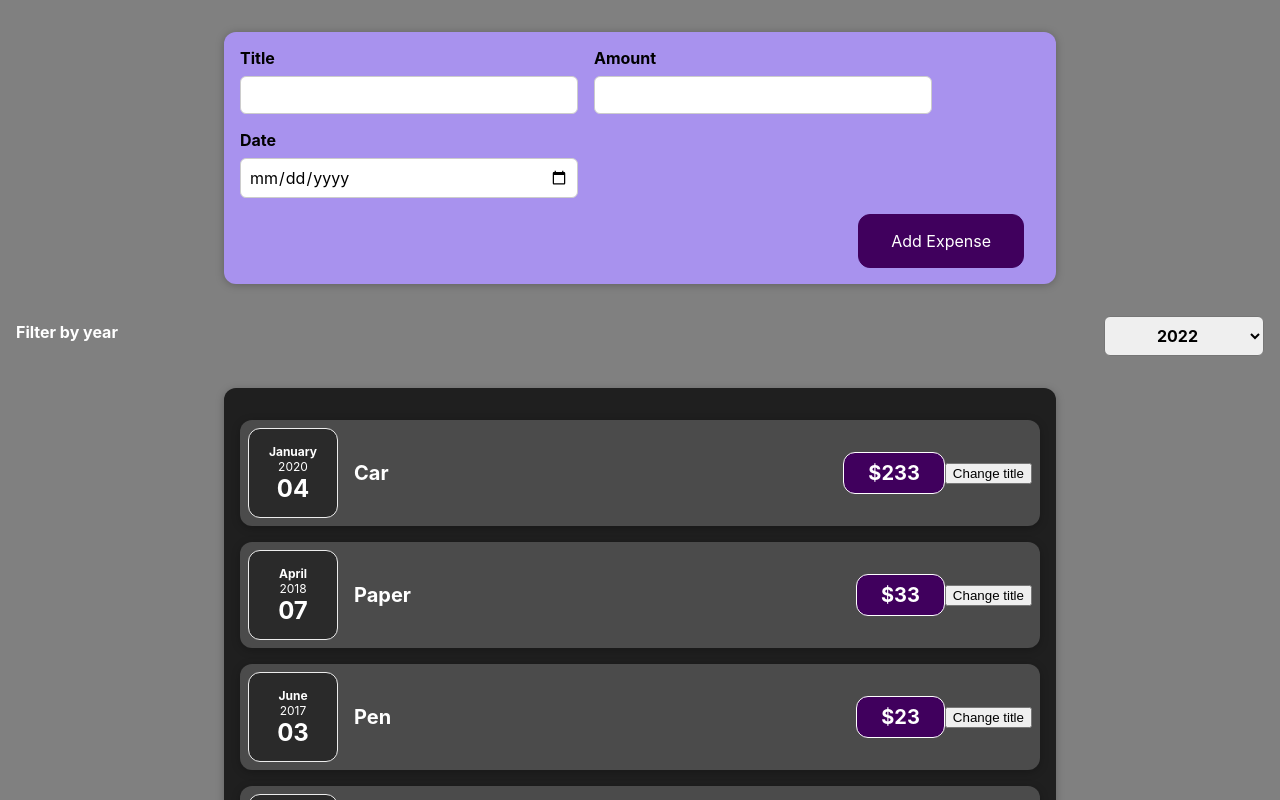
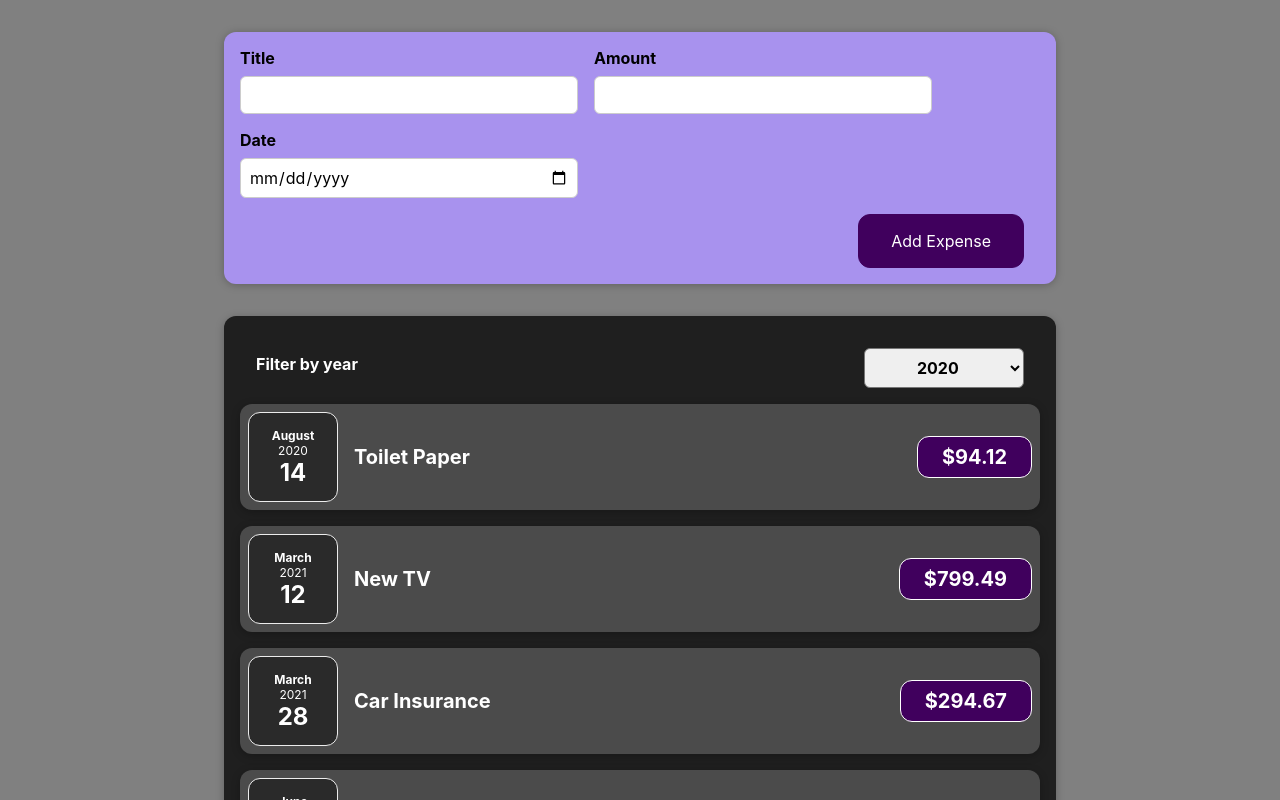
Before and after one commit to basma-skaik/react-complete-guide, a React (Create React App) app: page / in a window 1280 px wide. Shown: the top 800 px of the page. Built offline with nearby package versions, Linux system fonts and the light colour scheme.

Commit message:
Updating section 4

```diff
--- a/src/App.js
+++ b/src/App.js
@@ -1,12 +1,29 @@
+import React from "react";
+
+import NewExpense from "./components/NewExpense/NewExpense";
 import Expenses from "./components/Expenses/Expenses";
-import NewExpense from "./components/NewExpense/NewExpense";
 
 const App = () => {
   const expenses = [
-    { id: "e1", title: "Car", amount: "233", date: new Date(2019, 12, 4) },
-    { id: "e2", title: "Paper", amount: "33", date: new Date(2018, 3, 7) },
-    { id: "e3", title: "Pen", amount: "23", date: new Date(2017, 5, 3) },
-    { id: "e4", title: "Water", amount: "3", date: new Date(2022, 8, 8) },
+    {
+      id: "e1",
+      title: "Toilet Paper",
+      amount: 94.12,
+      date: new Date(2020, 7, 14),
+    },
+    { id: "e2", title: "New TV", amount: 799.49, date: new Date(2021, 2, 12) },
+    {
+      id: "e3",
+      title: "Car Insurance",
+      amount: 294.67,
+      date: new Date(2021, 2, 28),
+    },
+    {
+      id: "e4",
+      title: "New Desk (Wooden)",
+      amount: 450,
+      date: new Date(2021, 5, 12),
+    },
   ];
 
   const addExpenseHandler = (expense) => {
@@ -14,9 +31,16 @@ const App = () => {
     console.log(expense);
   };
 
+  // return React.createElement(
+  //   'div',
+  //   {},
+  //   React.createElement('h2', {}, "Let's get started!"),
+  //   React.createElement(Expenses, { items: expenses })
+  // );
+
   return (
     <div>
-      <NewExpense onAddExpense = {addExpenseHandler} />
+      <NewExpense onAddExpense={addExpenseHandler} />
       <Expenses items={expenses} />
     </div>
   );
--- a/src/components/Expenses/ExpenseDate.js
+++ b/src/components/Expenses/ExpenseDate.js
@@ -1,3 +1,5 @@
+import React from "react";
+
 import "./ExpenseDate.css";
 
 const ExpenseDate = (props) => {
--- a/src/components/Expenses/ExpenseItem.js
+++ b/src/components/Expenses/ExpenseItem.js
@@ -1,24 +1,17 @@
-import { useState } from "react";
-import "./ExpenseItem.css";
+import React from "react";
+
 import ExpenseDate from "./ExpenseDate";
 import Card from "../UI/Card";
+import "./ExpenseItem.css";
 
 const ExpenseItem = (props) => {
-  const [title, setTitle] = useState(props.title);
-  console.log("excuted!");
-
-  const clickHandler = () => {
-    setTitle("updated");
-    console.log(title);
-  };
   return (
     <Card className="expense-item">
       <ExpenseDate date={props.date} />
       <div className="expense-item__description">
-        <h2>{title}</h2>
+        <h2>{props.title}</h2>
         <div className="expense-item__price">${props.amount}</div>
       </div>
-      <button onClick={clickHandler}>Change title</button>
     </Card>
   );
 };
--- a/src/components/Expenses/Expenses.js
+++ b/src/components/Expenses/Expenses.js
@@ -1,18 +1,24 @@
+import React, { useState } from "react";
+
 import ExpenseItem from "./ExpenseItem";
-import "./Expenses.css";
 import Card from "../UI/Card";
 import ExpensesFilter from "./ExpensesFilter";
+import "./Expenses.css";
 
 const Expenses = (props) => {
-  const filterExpenseHandler = (enterdExpense) => {
-    console.log(enterdExpense);
-    console.log("form Expense.js");
+  const [filteredYear, setFilteredYear] = useState("2020");
+
+  const filterChangeHandler = (selectedYear) => {
+    setFilteredYear(selectedYear);
   };
 
   return (
     <div>
-      <ExpensesFilter onFilterExpense={filterExpenseHandler} />
       <Card className="expenses">
+        <ExpensesFilter
+          selected={filteredYear}
+          onChangeFilter={filterChangeHandler}
+        />
         <ExpenseItem
           title={props.items[0].title}
           amount={props.items[0].amount}
--- a/src/components/Expenses/ExpensesFilter.js
+++ b/src/components/Expenses/ExpensesFilter.js
@@ -3,18 +3,15 @@ import React from "react";
 import "./ExpensesFilter.css";
 
 const ExpensesFilter = (props) => {
-  const saveExpenseDataHandler = (enterdExpenseData) => {
-    const expenseData = {
-      ...enterdExpenseData,
-      id: Math.round.toString(),
-    };
-    props.onFilterExpense(expenseData);
+  const dropdownChangeHandler = (event) => {
+    props.onChangeFilter(event.target.value);
   };
+
   return (
     <div className="expenses-filter">
       <div className="expenses-filter__control">
         <label>Filter by year</label>
-        <select onSelect={saveExpenseDataHandler}>
+        <select value={props.selected} onChange={dropdownChangeHandler}>
           <option value="2022">2022</option>
           <option value="2021">2021</option>
           <option value="2020">2020</option>
--- a/src/components/NewExpense/ExpenseForm.js
+++ b/src/components/NewExpense/ExpenseForm.js
@@ -1,19 +1,19 @@
 import React, { useState } from "react";
+
 import "./ExpenseForm.css";
 
 const ExpenseForm = (props) => {
-  const [enterdTitle, setEnterdedTitle] = useState("");
-  const [enterdAmount, setEnterdedAmunt] = useState("");
-  const [enterdDate, setEnterdedDate] = useState("");
-
+  const [enteredTitle, setEnteredTitle] = useState("");
+  const [enteredAmount, setEnteredAmount] = useState("");
+  const [enteredDate, setEnteredDate] = useState("");
   // const [userInput, setUserInput] = useState({
-  //   enteredTitle: "",
-  //   enteredAmount: "",
-  //   enteredDate: "",
+  //   enteredTitle: '',
+  //   enteredAmount: '',
+  //   enteredDate: '',
   // });
 
   const titleChangeHandler = (event) => {
-    setEnterdedTitle(event.target.value);
+    setEnteredTitle(event.target.value);
     // setUserInput({
     //   ...userInput,
     //   enteredTitle: event.target.value,
@@ -22,15 +22,17 @@ const ExpenseForm = (props) => {
     //   return { ...prevState, enteredTitle: event.target.value };
     // });
   };
+
   const amountChangeHandler = (event) => {
-    setEnterdedAmunt(event.target.value);
+    setEnteredAmount(event.target.value);
     // setUserInput({
     //   ...userInput,
     //   enteredAmount: event.target.value,
     // });
   };
+
   const dateChangeHandler = (event) => {
-    setEnterdedDate(event.target.value);
+    setEnteredDate(event.target.value);
     // setUserInput({
     //   ...userInput,
     //   enteredDate: event.target.value,
@@ -41,50 +43,51 @@ const ExpenseForm = (props) => {
     event.preventDefault();
 
     const expenseData = {
-      tilte: enterdTitle,
-      amount: enterdAmount,
-      date: new Date(enterdDate),
+      title: enteredTitle,
+      amount: enteredAmount,
+      date: new Date(enteredDate),
     };
+
     props.onSaveExpenseData(expenseData);
-    setEnterdedTitle("");
-    setEnterdedAmunt("");
-    setEnterdedDate("");
+    setEnteredTitle("");
+    setEnteredAmount("");
+    setEnteredDate("");
   };
 
   return (
     <form onSubmit={submitHandler}>
       <div className="new-expense__controls">
         <div className="new-expense__control">
-          <label htmlFor="">Title</label>
+          <label>Title</label>
           <input
             type="text"
-            value={enterdTitle}
+            value={enteredTitle}
             onChange={titleChangeHandler}
           />
         </div>
         <div className="new-expense__control">
-          <label htmlFor="">Amount</label>
+          <label>Amount</label>
           <input
             type="number"
             min="0.01"
             step="0.01"
-            value={enterdAmount}
+            value={enteredAmount}
             onChange={amountChangeHandler}
           />
         </div>
         <div className="new-expense__control">
-          <label htmlFor="">Date</label>
+          <label>Date</label>
           <input
             type="date"
             min="2019-01-01"
-            step="2022-12-31"
-            value={enterdDate}
+            max="2022-12-31"
+            value={enteredDate}
             onChange={dateChangeHandler}
           />
         </div>
       </div>
       <div className="new-expense__actions">
-        <button>Add Expense</button>
+        <button type="submit">Add Expense</button>
       </div>
     </form>
   );
--- a/src/components/NewExpense/NewExpense.js
+++ b/src/components/NewExpense/NewExpense.js
@@ -1,12 +1,13 @@
 import React from "react";
+
+import ExpenseForm from "./ExpenseForm";
 import "./NewExpense.css";
-import ExpenseForm from "./ExpenseForm";
 
 const NewExpense = (props) => {
-  const saveExpenseDataHandler = (enterdExpenseData) => {
+  const saveExpenseDataHandler = (enteredExpenseData) => {
     const expenseData = {
-      ...enterdExpenseData,
-      id: Math.round.toString(),
+      ...enteredExpenseData,
+      id: Math.random().toString(),
     };
     props.onAddExpense(expenseData);
   };
--- a/src/components/UI/Card.js
+++ b/src/components/UI/Card.js
@@ -1,7 +1,10 @@
+import React from "react";
+
 import "./Card.css";
 
 const Card = (props) => {
   const classes = "card " + props.className;
+
   return <div className={classes}>{props.children}</div>;
 };
 
```
